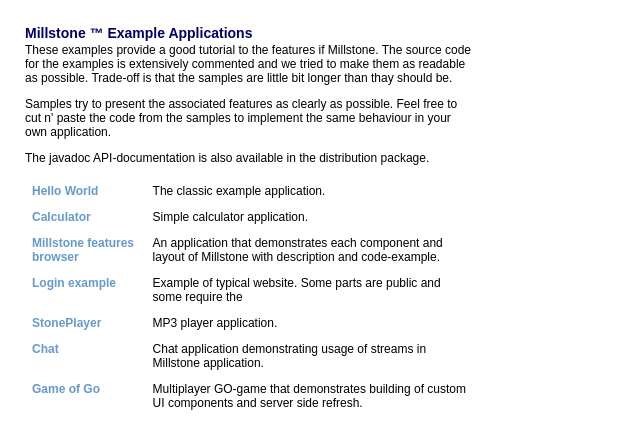
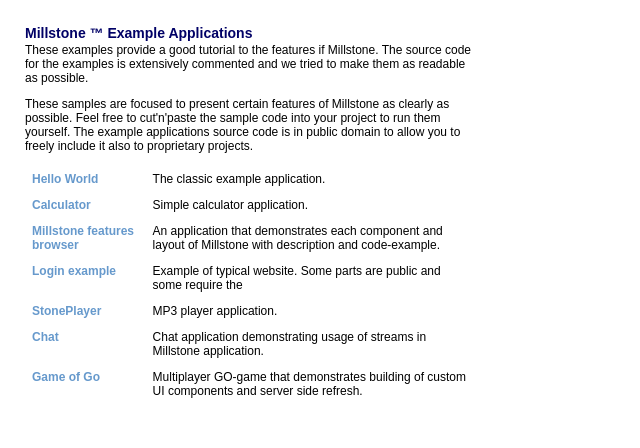
Before and after one commit to jojule/millstone, a plain HTML site: page examples/examples.html in a window 1280 px wide. Shown: the whole page, without its empty margins (0-640 px from the left). Drawn offline with Linux system fonts and the light colour scheme.

Commit message:
Description fixes

```diff
--- a/examples/examples.html
+++ b/examples/examples.html
@@ -38,18 +38,16 @@
 
 These examples provide a good tutorial to the features if Millstone.
 The source code for the examples is extensively commented and we tried to
-make them as readable as possible. Trade-off is that the samples are
-little bit longer than thay should be.
+make them as readable as possible.
 </p>
 <p>
-Samples try to present the associated features as clearly as possible.
-Feel free to cut n' paste the code from the samples to implement the
-same behaviour in your own application.
+These samples are focused to present certain
+features of Millstone as clearly as possible. Feel free to cut'n'paste the
+sample code into your project to run them yourself. The example applications
+source code is in public domain to allow you to freely include it also to
+proprietary projects.
+</p>
 
-</p>
-<p>
-The javadoc API-documentation is also available in the distribution package.
-</p>
 
 <table border="0" cellpadding="5">
 <tr>
```
